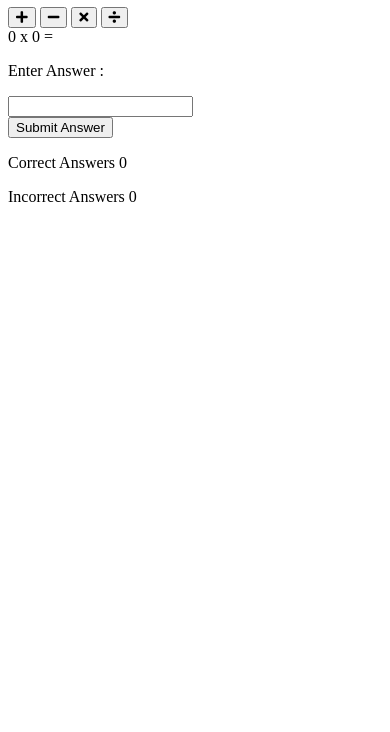
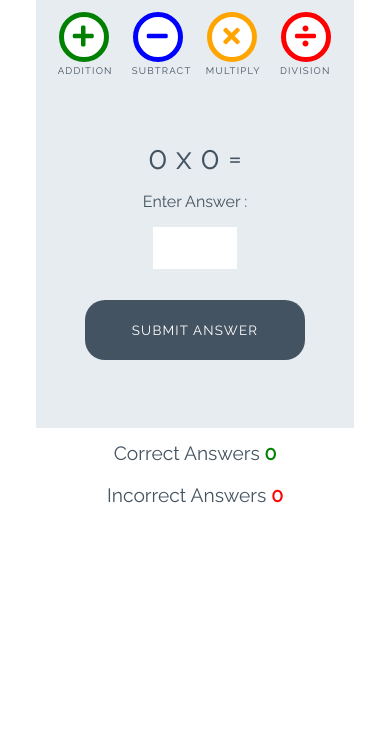
Before and after one commit to jbillcliffe/love-maths, a plain HTML site: page index.html in a window 390 px wide. Shown: the part 112-844 px from the top of the page. Drawn offline with Linux system fonts and the light colour scheme.

Commit message:
styles for game

```diff
--- a/assets/css/style.css
+++ b/assets/css/style.css
@@ -1 +1,254 @@
-body {}
+/* --------- Global style */
+
+body {
+    background-color: white;
+    font-family: "Raleway", sans-serif;
+    color: #445361;
+    text-align: center;
+}
+
+/* --------- Heading */
+
+.heading {
+    text-align: center;
+    font-size: 2.5rem;
+}
+
+.logo {
+    height: 40px;
+    padding-right: 5px;
+}
+
+/* --------- Game layout */
+
+.game-area {
+    background-color: #E6ECF0;
+    box-sizing: border-box;
+    width: 85%;
+    height: 65vh;
+    max-height: 450px;
+    max-width: 830px;
+    margin-left: auto;
+    margin-right: auto;
+    padding: 1%;
+}
+
+.question-area {
+    width: 50%;
+    font-size: 2rem;
+    margin: auto;
+    padding: 50px 0;
+}
+
+.question-area span {
+    padding: 0 15px;
+}
+
+.score-area {
+    margin: 5px auto;
+    width: 60%;
+    font-size: 1.2rem;
+}
+
+.controls-area {
+    width: 85%;
+    margin: 30px auto;
+}
+
+#score {
+    color: green;
+    font-weight: bold;
+}
+
+#incorrect {
+    color: red;
+    font-weight: bold;
+}
+
+.answer-message {
+    display: none;
+    font-size: 1rem;
+}
+
+#answer-box {
+    border: none;
+    color: #445361;
+    display: inline-block;
+    height: 40px;
+    width: 80px;
+    font-size: 1.2rem;
+}
+
+.scores {
+    display: inline-block;
+    padding: 25px;
+}
+
+/* --------- Buttons */
+
+.btn {
+    width: 220px;
+    height: 60px;
+    font-family: "Raleway", sans-serif;
+    text-transform: uppercase;
+    letter-spacing: 1.2px;
+    color: white;
+}
+
+.btn:focus {
+    outline: none;
+}
+
+.btn--big {
+    padding-top: 10px;
+    border-radius: 50%;
+    background-color: white;
+    border: 10px solid;
+    width: 100px;
+    height: 100px;
+    font-size: 3.2rem;
+    margin: 0 30px;
+    transition: all 0.5s;
+}
+
+.btn--big::after {
+    content: attr(data-type);
+    font-size: 1rem;
+    color: #445361;
+    position: relative;
+    left: -0.5rem;
+}
+
+.btn--blue {
+    border-color: blue;
+    color: blue;
+}
+
+.btn--blue:active,
+.btn--blue:hover {
+    background-color: darkblue;
+    color: white;
+}
+
+.btn--orange {
+    border-color: orange;
+    color: orange;
+}
+
+.btn--orange:active,
+.btn--orange:hover {
+    background-color: darkorange;
+    color: white;
+}
+
+.btn--red {
+    border-color: red;
+    color: red;
+}
+
+.btn--red:active,
+.btn--red:hover {
+    background-color: darkred;
+    color: white;
+}
+
+.btn--green {
+    border-color: green;
+    color: green;
+}
+
+.btn--green:active,
+.btn--green:hover {
+    background-color: darkgreen;
+    color: white;
+}
+
+.btn--gray {
+    margin-top: 25px;
+    background-color: #445361;
+    border: 1px transparent;
+    border-radius: 20px;
+}
+
+.btn--gray:active,
+.btn--gray:hover {
+    background-color: #0d1013;
+}
+
+/* --------- Media queries */
+
+@media (max-width: 414px) {
+    .controls-area {
+        width: 100%;
+    }
+
+    .btn--big {
+        margin: 0 10px;
+        padding: 5px;
+        border: 5px solid;
+        width: 50px;
+        height: 50px;
+        font-size: 1.5rem;
+    }
+
+    .btn--big::after {
+        font-size: 0.6rem;
+        left: -0.7rem;
+    }
+
+    .question-area {
+        padding: 10% 0;
+        width: 100%;
+    }
+
+    .question-area span {
+        padding: 0;
+    }
+
+    .answer-message {
+        display: block;
+    }
+
+    #answer-box {
+        display: block;
+        margin: 0 auto;
+    }
+
+    .btn--gray {
+        margin-top: 0;
+    }
+
+    .score-area {
+        width: 100%;
+    }
+
+    .scores {
+        margin: 0.5em auto;
+        display: block;
+        padding: 5px;
+    }
+
+    .heading {
+        font-size: 2rem;
+    }
+}
+
+@media (max-width: 320px) {
+    .game-area {
+        height: 70vh;
+    }
+
+    .controls-area {
+        width: 75%;
+        margin: 10px auto;
+    }
+
+    .btn--big {
+        margin: 10px 10px;
+    }
+
+    .question-area {
+        padding: 10px 0;
+    }
+
+}
--- a/index.html
+++ b/index.html
@@ -24,16 +24,16 @@
 
     <div class="game-area">
       <div class="controls-area">
-        <button class="btn btn--big btn--green">
+        <button data-type="addition" class="btn btn--big btn--green">
           <i class="fas fa-plus"></i>
         </button>
-        <button class="btn btn--big btn--blue">
+        <button data-type="subtract" class="btn btn--big btn--blue">
           <i class="fas fa-minus"></i>
         </button>
-        <button class="btn btn--big btn--orange">
+        <button data-type="multiply" class="btn btn--big btn--orange">
           <i class="fas fa-times"></i>
         </button>
-        <button class="btn btn--big btn--red">
+        <button data-type="division" class="btn btn--big btn--red">
           <i class="fas fa-divide"></i>
         </button>
       </div>
@@ -45,7 +45,7 @@
         <p class="answer-message">Enter Answer :</p>
         <input id="answer-box" type="number" />
       </div>
-      <button class="btn btn--gray">Submit Answer</button>
+      <button data-type="submit" class="btn btn--gray">Submit Answer</button>
     </div>
 
     <div class="score-area">
```
